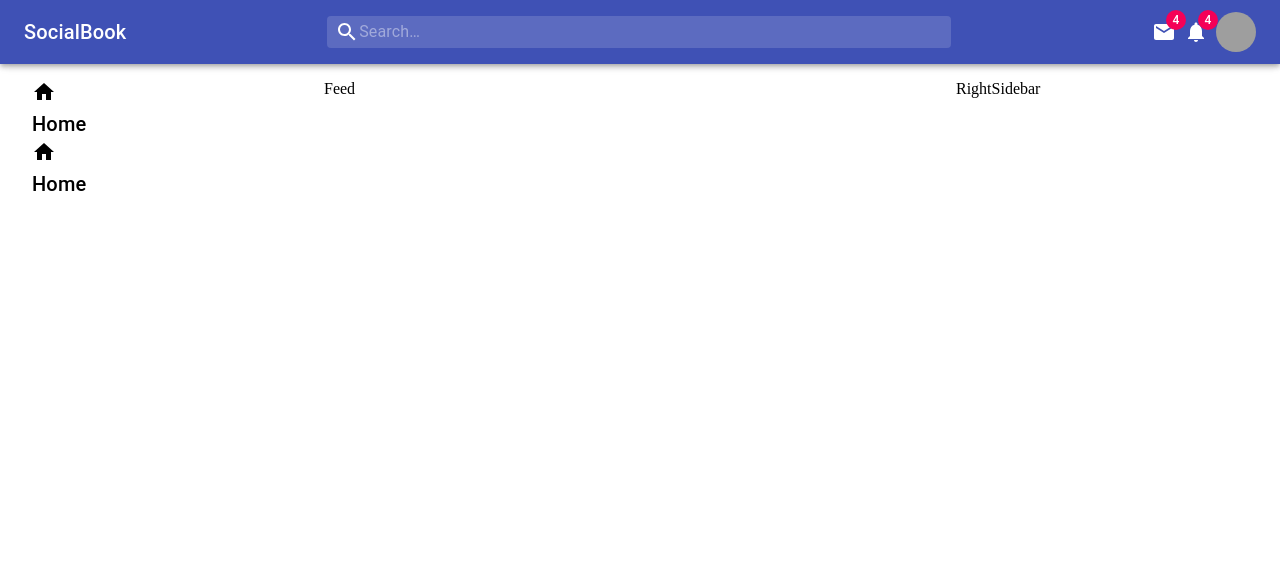
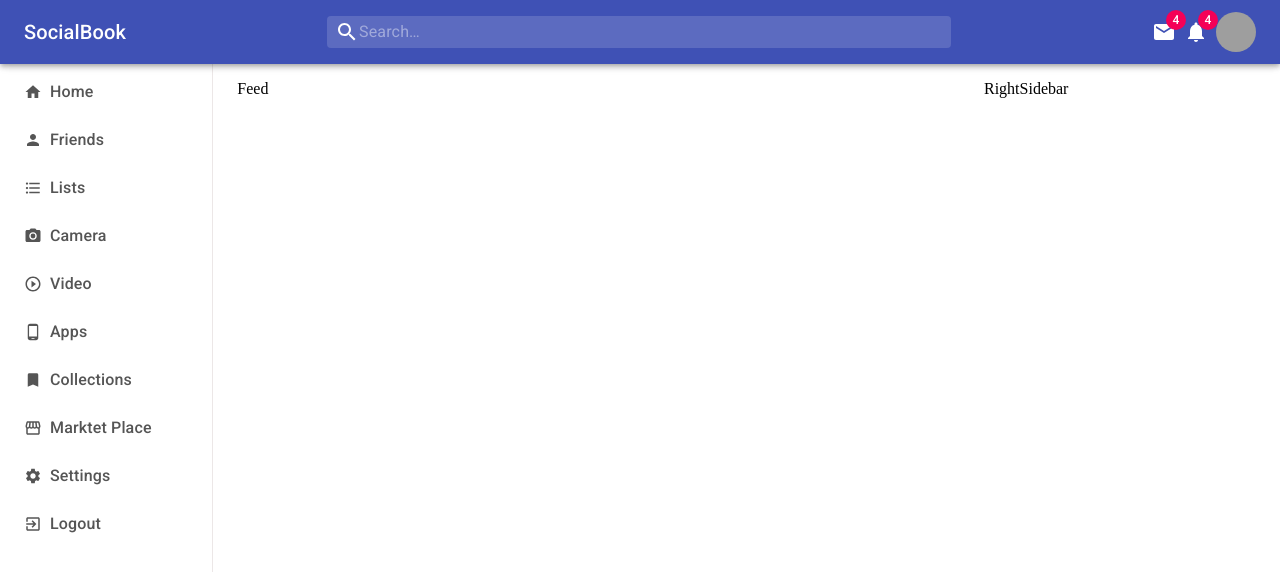
Before and after one commit to tufikhasan/social-book, a React (Create React App) app in the folder client/: page / in a window 1280 px wide. Shown: the top 572 px of the page. Built offline with nearby package versions, Linux system fonts and the light colour scheme; grey boxes are pictures that could not be loaded.

Commit message:
Sidebar completed

```diff
--- a/client/public/index.html
+++ b/client/public/index.html
@@ -5,13 +5,20 @@
     <link rel="icon" href="%PUBLIC_URL%/favicon.ico" />
     <meta name="viewport" content="width=device-width, initial-scale=1" />
     <meta name="theme-color" content="#000000" />
-    <meta
-      name="description"
-      content="Web site created using create-react-app"
-    />
+    <meta name="description" content="Memories Social Media app" />
     <link rel="apple-touch-icon" href="%PUBLIC_URL%/logo192.png" />
     <link rel="manifest" href="%PUBLIC_URL%/manifest.json" />
-    <title>Social Book - Share your memories</title>
+    <link
+      rel="stylesheet"
+      href="https://fonts.googleapis.com/css?family=Roboto:300,400,500,700&display=swap"
+    />
+    <style>
+      * {
+        margin: 0;
+        padding: 0;
+      }
+    </style>
+    <title>Memories - Share your memories</title>
   </head>
   <body>
     <div id="root"></div>
--- a/client/src/App.js
+++ b/client/src/App.js
@@ -3,8 +3,10 @@ import { Feed, Navbar, RightSidebar, SideBar } from './components';
 import { makeStyles, Box, Grid } from '@material-ui/core';
 
 const useStyles = makeStyles((theme) => ({
-  container: {
-    marginTop: theme.spacing(10),
+  right: {
+    [theme.breakpoints.down('sm')]: {
+      display: 'none',
+    },
   },
 }));
 const App = () => {
@@ -12,19 +14,17 @@ const App = () => {
   return (
     <Box>
       <Navbar />
-      <div className={classes.container}>
       <Grid container>
-          <Grid item sm={3}>
+        <Grid item sm={2} xs={2}>
           <SideBar />
         </Grid>
-          <Grid item sm={6}>
+        <Grid item sm={7} xs={10}>
           <Feed />
         </Grid>
-          <Grid item sm={3}>
+        <Grid item sm={3} className={classes.right}>
           <RightSidebar />
         </Grid>
       </Grid>
-      </div>
     </Box>
   );
 };
--- a/client/src/components/Feed/Feed.jsx
+++ b/client/src/components/Feed/Feed.jsx
@@ -1,7 +1,10 @@
 import React from 'react';
+import { Container } from '@material-ui/core';
+import useStyles from './style';
 
 const Feed = () => {
-  return <div>Feed</div>;
+  const classes = useStyles();
+  return <Container className={classes.container}>Feed</Container>;
 };
 
 export default Feed;
--- /dev/null
+++ b/client/src/components/Feed/style.js
@@ -0,0 +1,9 @@
+import { makeStyles } from '@material-ui/core';
+
+const useStyles = makeStyles((theme) => ({
+  container: {
+    paddingTop: theme.spacing(10),
+  },
+}));
+
+export default useStyles;
--- a/client/src/components/Navbar/style.js
+++ b/client/src/components/Navbar/style.js
@@ -42,11 +42,11 @@ const useStyles = makeStyles((theme) => ({
   },
   icons: {
     alignItems: 'center',
-    cursor: 'pointer',
     display: (props) => (props.open ? 'none' : 'flex'),
   },
   searchButton: {
     marginRight: theme.spacing(1),
+    cursor: 'Pointer',
     display: 'none',
     [theme.breakpoints.down('sm')]: {
       display: 'block',
--- a/client/src/components/RightSidebar/RightSidebar.jsx
+++ b/client/src/components/RightSidebar/RightSidebar.jsx
@@ -1,7 +1,10 @@
 import React from 'react';
+import { Container } from '@material-ui/core';
+import useStyles from './style';
 
 const RightSidebar = () => {
-  return <div>RightSidebar</div>;
+  const classes = useStyles();
+  return <Container className={classes.container}>RightSidebar</Container>;
 };
 
 export default RightSidebar;
--- /dev/null
+++ b/client/src/components/RightSidebar/style.js
@@ -0,0 +1,9 @@
+import { makeStyles } from '@material-ui/core';
+
+const useStyles = makeStyles((theme) => ({
+  container: {
+    paddingTop: theme.spacing(10),
+  },
+}));
+
+export default useStyles;
--- a/client/src/components/SideBar/SideBar.jsx
+++ b/client/src/components/SideBar/SideBar.jsx
@@ -2,22 +2,59 @@ import React from 'react';
 import { Container, Typography } from '@material-ui/core';
 import useStyles from './style';
 import Home from '@material-ui/icons/Home';
+import PersonIcon from '@material-ui/icons/Person';
+import FormatListBulletedIcon from '@material-ui/icons/FormatListBulleted';
+import CameraAltIcon from '@material-ui/icons/CameraAlt';
+import PlayCircleOutlineIcon from '@material-ui/icons/PlayCircleOutline';
+import PhoneAndroidIcon from '@material-ui/icons/PhoneAndroid';
+import BookmarkIcon from '@material-ui/icons/Bookmark';
+import StorefrontIcon from '@material-ui/icons/Storefront';
+import SettingsIcon from '@material-ui/icons/Settings';
+import ExitToAppIcon from '@material-ui/icons/ExitToApp';
 
 const SideBar = () => {
   const classes = useStyles();
   return (
-    <Container>
+    <Container className={classes.container}>
       <div className={classes.item}>
         <Home className={classes.icon} />
-        <Typography variant="h6" className={classes.text}>
-          Home
-        </Typography>
+        <Typography className={classes.text}>Home</Typography>
       </div>
       <div className={classes.item}>
-        <Home className={classes.icon} />
-        <Typography variant="h6" className={classes.text}>
-          Home
-        </Typography>
+        <PersonIcon className={classes.icon} />
+        <Typography className={classes.text}>Friends</Typography>
+      </div>
+      <div className={classes.item}>
+        <FormatListBulletedIcon className={classes.icon} />
+        <Typography className={classes.text}>Lists</Typography>
+      </div>
+      <div className={classes.item}>
+        <CameraAltIcon className={classes.icon} />
+        <Typography className={classes.text}>Camera</Typography>
+      </div>
+      <div className={classes.item}>
+        <PlayCircleOutlineIcon className={classes.icon} />
+        <Typography className={classes.text}>Video</Typography>
+      </div>
+      <div className={classes.item}>
+        <PhoneAndroidIcon className={classes.icon} />
+        <Typography className={classes.text}>Apps</Typography>
+      </div>
+      <div className={classes.item}>
+        <BookmarkIcon className={classes.icon} />
+        <Typography className={classes.text}>Collections</Typography>
+      </div>
+      <div className={classes.item}>
+        <StorefrontIcon className={classes.icon} />
+        <Typography className={classes.text}>Marktet Place</Typography>
+      </div>
+      <div className={classes.item}>
+        <SettingsIcon className={classes.icon} />
+        <Typography className={classes.text}>Settings</Typography>
+      </div>
+      <div className={classes.item}>
+        <ExitToAppIcon className={classes.icon} />
+        <Typography className={classes.text}>Logout</Typography>
       </div>
     </Container>
   );
--- a/client/src/components/SideBar/style.js
+++ b/client/src/components/SideBar/style.js
@@ -1,5 +1,38 @@
 import { makeStyles } from '@material-ui/core';
 
-const useStyles = makeStyles((theme) => ({}));
+const useStyles = makeStyles((theme) => ({
+  container: {
+    height: '100vh',
+    paddingTop: theme.spacing(10),
+    backgroundColor: 'white',
+    color: '#555',
+    borderRight: '1px solid #ece7e7',
+    [theme.breakpoints.down('sm')]: {
+      backgroundColor: theme.palette.primary.main,
+      color: 'white',
+    },
+  },
+  item: {
+    display: 'flex',
+    alignItems: 'center',
+    marginBottom: theme.spacing(3),
+    cursor: 'pointer',
+    [theme.breakpoints.down('sm')]: {
+      justifyContent: 'center',
+    },
+  },
+  text: {
+    fontWeight: '500',
+    [theme.breakpoints.down('sm')]: {
+      display: 'none',
+    },
+  },
+  icon: {
+    marginRight: theme.spacing(1),
+    [theme.breakpoints.up('sm')]: {
+      fontSize: '18px',
+    },
+  },
+}));
 
 export default useStyles;
```
Lines whose indentation alone changed are shown as unchanged.
